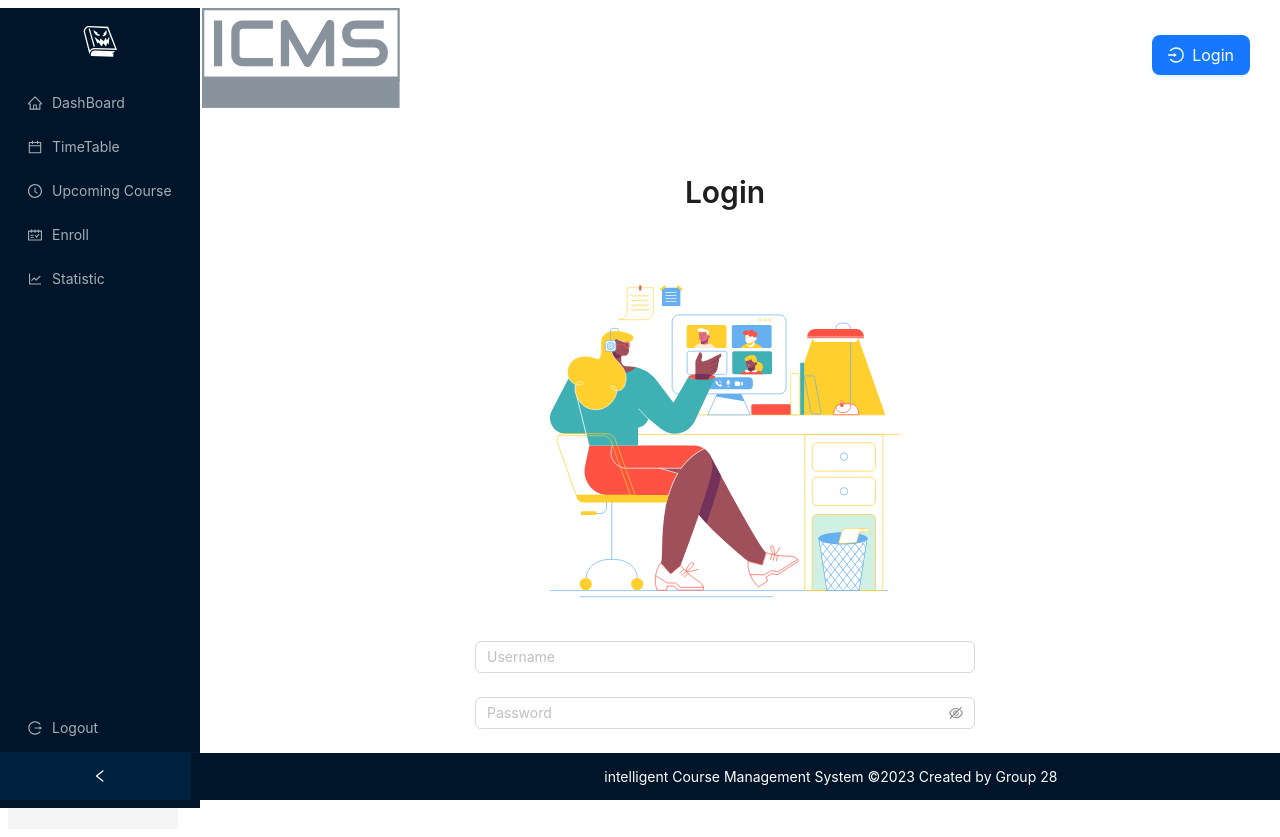
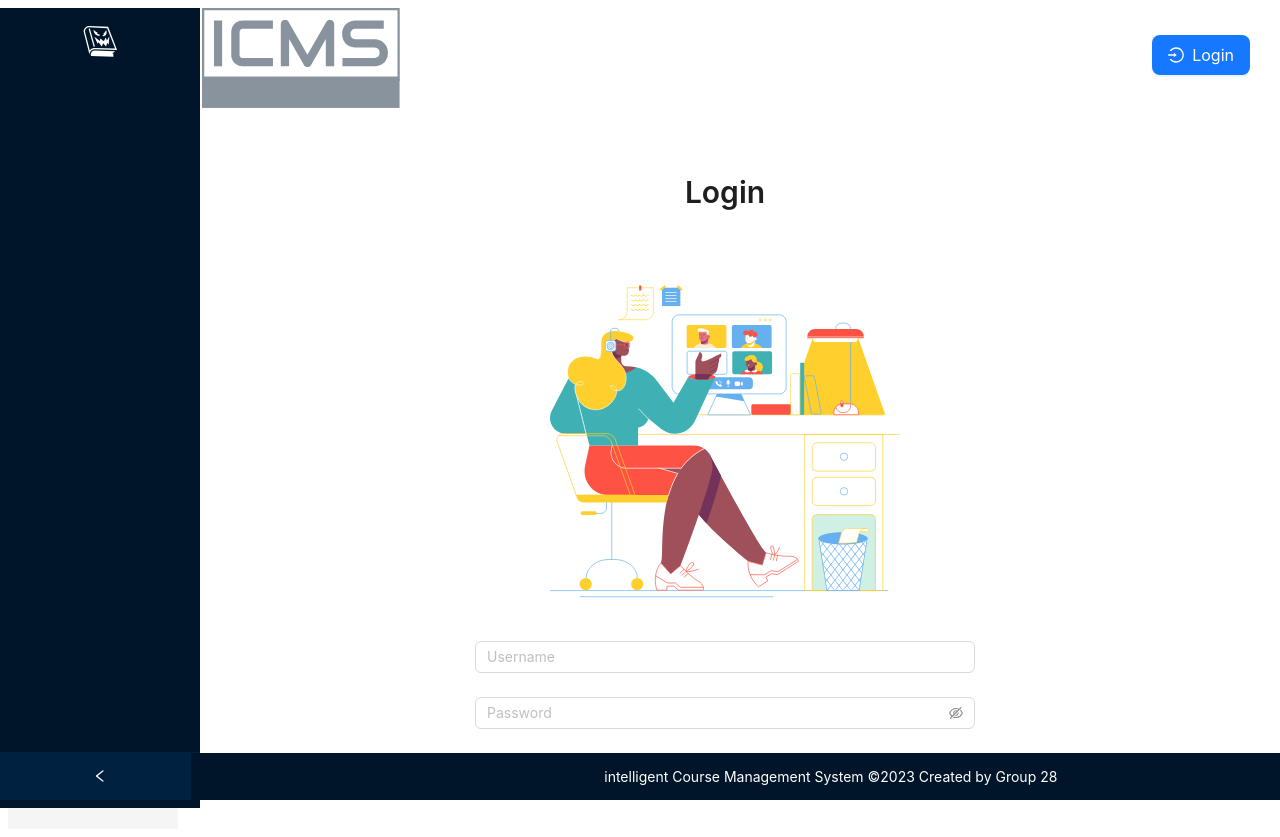
Before and after one commit to Fung1117/ClassHub, a React (Vite) app in the folder frontend/: page /Login in a window 1280 px wide. Built offline with nearby package versions, Linux system fonts and the light colour scheme.

Commit message:
change login logout button rendering

```diff
--- a/frontend/src/App.jsx
+++ b/frontend/src/App.jsx
@@ -106,6 +106,7 @@ const App = () => {
             <GiEvilBook style={{ color: 'white', fontSize: 36 }} />
           </div>
         </Link>
+        {!!getUserUid() &&
         <Menu theme="dark" mode="inline" defaultSelectedKeys={['1']} selectedKeys={selectedKeys} >
           {menuItems.map((item) => (
             <Menu.Item key={item.key} icon={item.icon}>
@@ -115,7 +116,7 @@ const App = () => {
           <Menu.Item key="6" icon={<LogoutOutlined />} style={{ position: 'absolute', bottom: '7%', left: 0 }}>
             <Link to="/logout" onClick={() => handleMenuItemClick(['6'])}>Logout</Link>
           </Menu.Item>
-        </Menu>
+        </Menu>}
       </Sider>
 
       <Layout style={{ marginLeft: collapsed ? 50 : 170, transition: 'margin-left 0.3s' }}>
@@ -123,9 +124,10 @@ const App = () => {
           <Space>
             <Image src={HeaderLogo} preview={false} alt="Logo" style={{ height: '100px', marginLeft: '16px', verticalAlign: 'top' }} />
               <Button onClick={() => handleMenuItemClick(['0'])} style={{background: "none", color: "inherit", border: "none", padding: "0", font: "inherit", cursor: "pointer", outline: "inherit"}}/>
+              {!getUserUid() &&
               <Button type="primary" size="large" icon={<LoginOutlined />} style={{ position: 'absolute', top: 35, right: 30 }}>
                 Login
-              </Button>
+              </Button>}
           </Space>
         </Header>
         <Content
```
